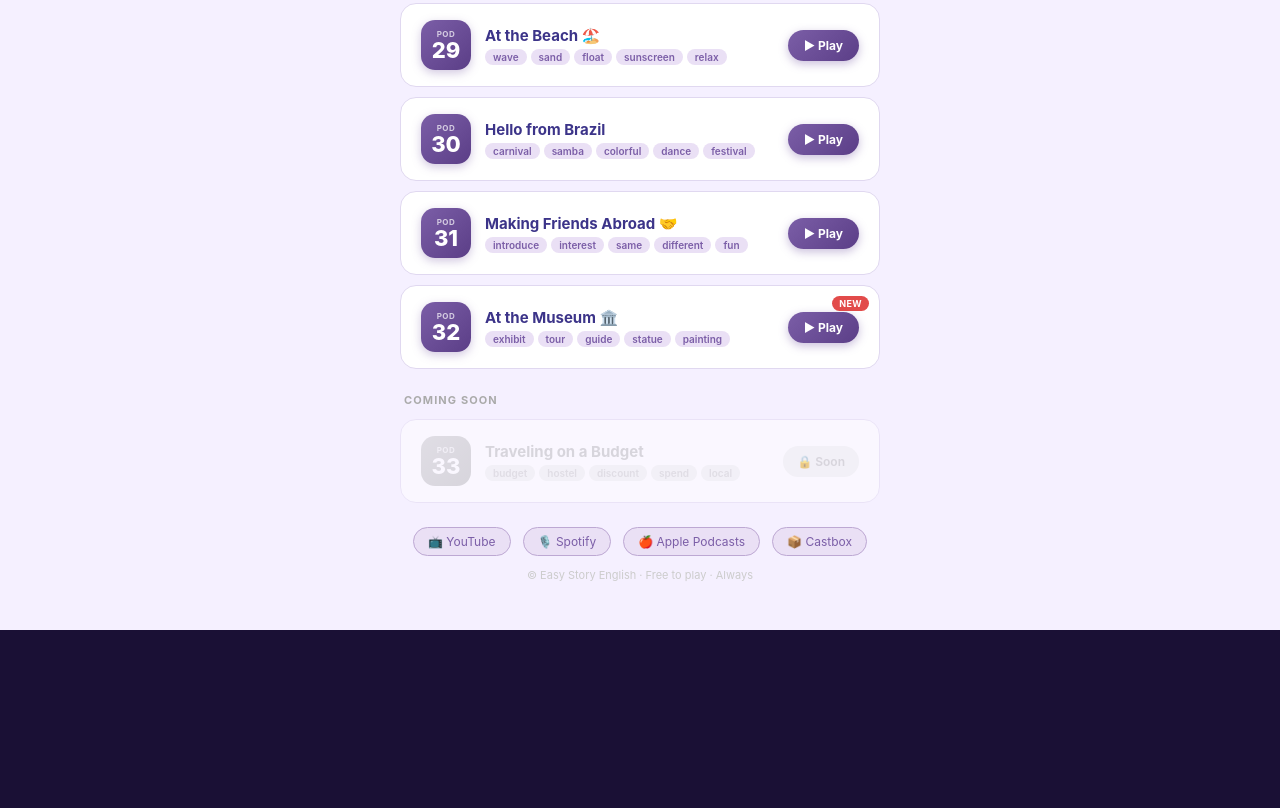
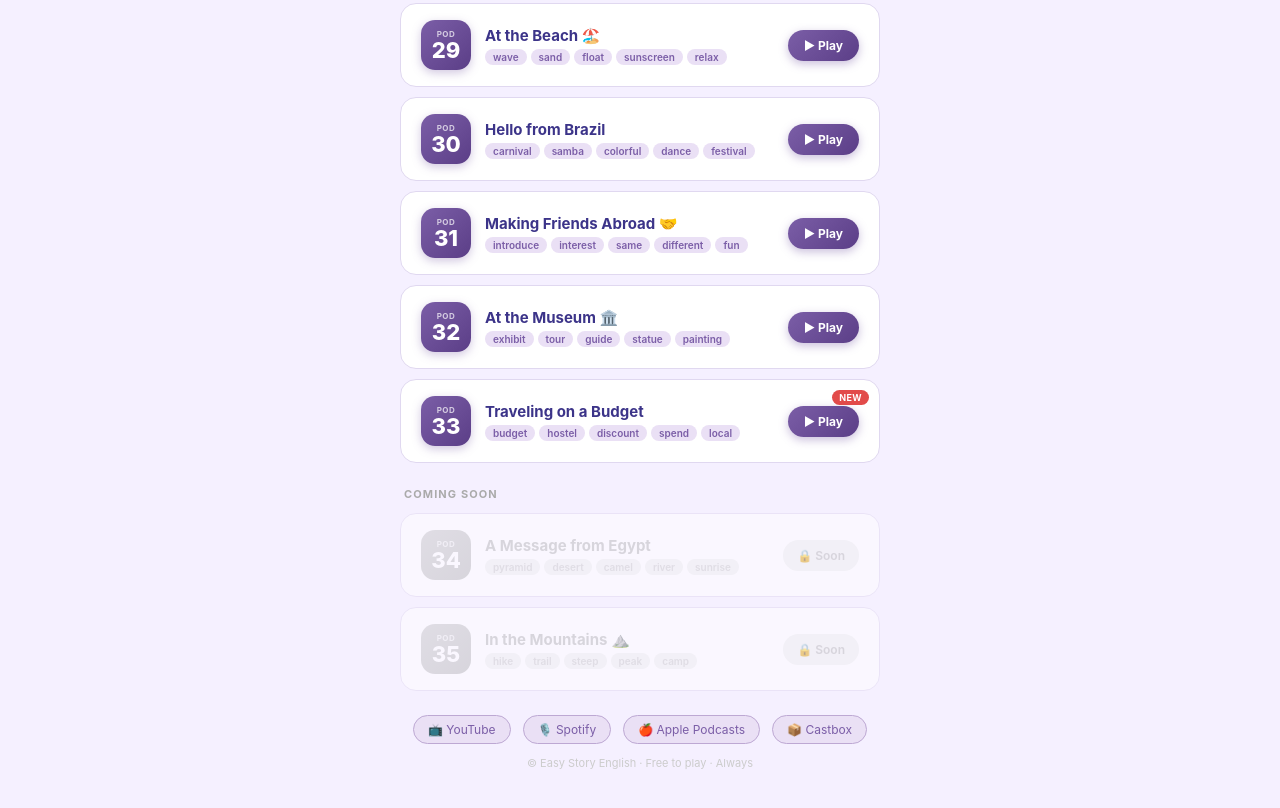
Before and after one commit to easystoryenglish/ese-games, a plain HTML site: page index.html in a window 1280 px wide. Shown: the part 2941-3749 px from the top of the page. Before the commit the page ends 3571 px from the top, so only its background shows below. Drawn offline with Linux system fonts and the light colour scheme.

Commit message:
Update index.html

```diff
--- a/index.html
+++ b/index.html
@@ -420,8 +420,21 @@ body{font-family:-apple-system,BlinkMacSystemFont,'Segoe UI',sans-serif;min-heig
         </div>
       </div>
       <div class="ep-action"><span class="play-pill">▶ Play</span></div>
+    </a>
+
+                                            <a class="ep-card available" href="pod33/index.html">
+      <div class="ep-num"><div class="pod">POD</div><div class="num">33</div></div>
+      <div class="ep-info">
+        <div class="ep-title">Traveling on a Budget</div>
+        <div class="ep-words">
+          <span class="ep-chip">budget</span><span class="ep-chip">hostel</span><span class="ep-chip">discount</span><span class="ep-chip">spend</span><span class="ep-chip">local</span>
+        </div>
+      </div>
+      <div class="ep-action"><span class="play-pill">▶ Play</span></div>
       <div class="new-dot">NEW</div>
     </a>
+
+
   </div>
 
 
@@ -433,16 +446,26 @@ body{font-family:-apple-system,BlinkMacSystemFont,'Segoe UI',sans-serif;min-heig
 
 
                              <div class="ep-card soon">
-      <div class="ep-num"><div class="pod">POD</div><div class="num">33</div></div>
+      <div class="ep-num"><div class="pod">POD</div><div class="num">34</div></div>
       <div class="ep-info">
-        <div class="ep-title">Traveling on a Budget </div>
+        <div class="ep-title">A Message from Egypt </div>
         <div class="ep-words">
-          <span class="ep-chip">budget</span><span class="ep-chip">hostel</span><span class="ep-chip">discount</span><span class="ep-chip">spend</span><span class="ep-chip">local</span>
+          <span class="ep-chip">pyramid</span><span class="ep-chip">desert</span><span class="ep-chip">camel</span><span class="ep-chip">river</span><span class="ep-chip">sunrise</span>
         </div>
       </div>
       <div class="ep-action"><span class="soon-pill">🔒 Soon</span></div>
     </div>
 
+                                 <div class="ep-card soon">
+      <div class="ep-num"><div class="pod">POD</div><div class="num">35</div></div>
+      <div class="ep-info">
+        <div class="ep-title">In the Mountains ⛰️ </div>
+        <div class="ep-words">
+          <span class="ep-chip">hike</span><span class="ep-chip">trail</span><span class="ep-chip">steep</span><span class="ep-chip">peak</span><span class="ep-chip">camp</span>
+        </div>
+      </div>
+      <div class="ep-action"><span class="soon-pill">🔒 Soon</span></div>
+    </div>
   </div>
 
   <div class="footer">
```
